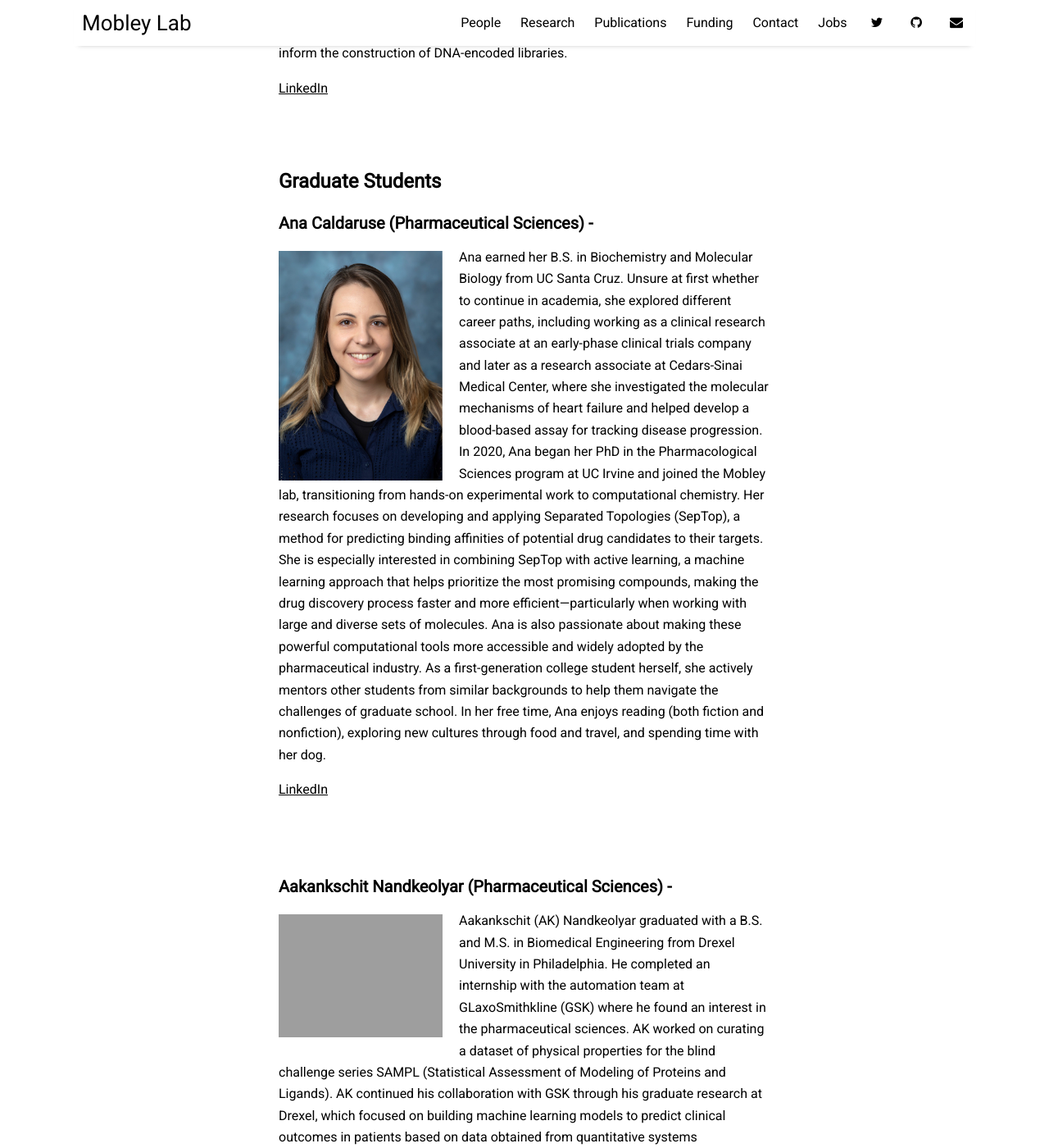
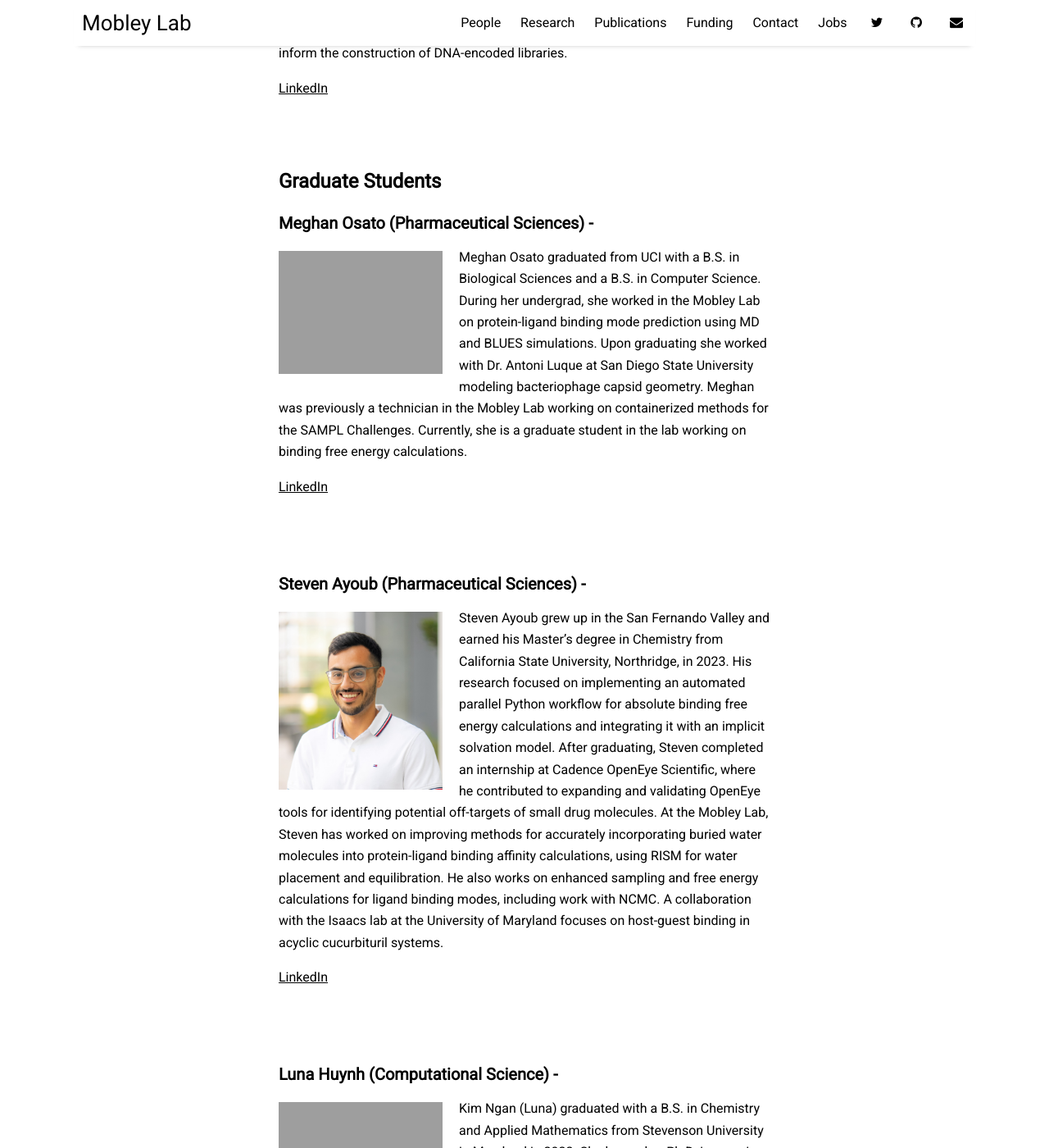
Before and after one commit to MobleyLab/mobleylab.org, a Jekyll site: the page built from pages/people.md, in a window 1280 px wide and 1400 px high, scrolled down 2158 px. Shown: the whole window at 82% size. Built offline with Jekyll 4.4.1, drawn with Linux system fonts in a browser that asks for light colours; nearby versions of some CDN libraries; some of the changed text lies outside the part shown.

Commit message:
People page: Ana Caldaruse and AK Nandkeolyar to Alumni; Likhitha Battu bio
- Move Ana Caldaruse (Graduate Student, 2020-2026 -> Vividion Therapeutics)
  and Aakankschit Nandkeolyar (Graduate Student, 2021-2026 -> OpenEye,
  Cadence Molecular Sciences) out of Graduate Students and into the Alumni
  table. Both filed final Ph.D. degree paperwork 2026-09-08.
- Promote the three Undergraduate Students names from bold text to level-3
  headings, matching the Graduate Students entries.
- Add Likhitha Battu's biography.

```diff
--- a/pages/people.md
+++ b/pages/people.md
@@ -37,29 +37,6 @@ Alžbeta graduated in Chemistry from ETH Zürich in Switzerland, and obtained he
 <br />
 
 ## **Graduate Students**
-
-### **Ana Caldaruse (Pharmaceutical Sciences)** -
-
-<img src="{{site.baseurl}}/assets/img/acaldaru.png" alt="acaldaru" width="200" style="float:left;padding-right: 20px;padding-bottom: 5px">
-
-Ana earned her B.S. in Biochemistry and Molecular Biology from UC Santa Cruz. Unsure at first whether to continue in academia, she explored different career paths, including working as a clinical research associate at an early-phase clinical trials company and later as a research associate at Cedars-Sinai Medical Center, where she investigated the molecular mechanisms of heart failure and helped develop a blood-based assay for tracking disease progression.
-In 2020, Ana began her PhD in the Pharmacological Sciences program at UC Irvine and joined the Mobley lab, transitioning from hands-on experimental work to computational chemistry. Her research focuses on developing and applying Separated Topologies (SepTop), a method for predicting binding affinities of potential drug candidates to their targets. She is especially interested in combining SepTop with active learning, a machine learning approach that helps prioritize the most promising compounds, making the drug discovery process faster and more efficient—particularly when working with large and diverse sets of molecules. Ana is also passionate about making these powerful computational tools more accessible and widely adopted by the pharmaceutical industry. As a first-generation college student herself, she actively mentors other students from similar backgrounds to help them navigate the challenges of graduate school. In her free time, Ana enjoys reading (both fiction and nonfiction), exploring new cultures through food and travel, and spending time with her dog.
-
-[LinkedIn](https://www.linkedin.com/in/ana-maria-caldaruse-a6253183/)
-
-<br />
-<br />
-
-### **Aakankschit Nandkeolyar (Pharmaceutical Sciences)** -
-
-<img src="{{site.baseurl}}/assets/img/anandkeo.jpeg" alt="anandkeo" width="200" style="float:left;padding-right: 20px;padding-bottom: 5px">
-
-Aakankschit (AK) Nandkeolyar graduated with a B.S. and M.S. in Biomedical Engineering from Drexel University in Philadelphia. He completed an internship with the automation team at GLaxoSmithkline (GSK) where he found an interest in the pharmaceutical sciences. AK worked on curating a dataset of physical properties for the blind challenge series SAMPL (Statistical Assessment of Modeling of Proteins and Ligands). AK continued his collaboration with GSK through his graduate research at Drexel, which focused on building machine learning models to predict clinical outcomes in patients based on data obtained from quantitative systems pharmacology models. At the Mobley Lab, he continues to work on the SAMPL project evaluating different modeling methods for accuracy in predicting physical properties.
-
-[LinkedIn](https://www.linkedin.com/in/aakankschit-nandkeolyar-838b0b126/)
-
-<br />
-<br />
 
 ### **Meghan Osato (Pharmaceutical Sciences)** -
 
@@ -103,11 +80,18 @@ Kim Ngan (Luna) graduated with a B.S. in Chemistry and Applied Mathematics from
 ## **Undergraduate Students**
 
 
-**Conner Quint (Chemistry)**
+### **Conner Quint (Chemistry)** -
 
-**Jianna Ongsioco (Chemistry)**
+### **Jianna Ongsioco (Chemistry)** -
 
-**Likhitha Battu (Computer Science and Engineering)**
+### **Likhitha Battu (Computer Science and Engineering)** -
+
+Likhitha Battu is an undergraduate student studying Computer Science with a specialization in Intelligent Systems at the University of California, Irvine. She joined the Mobley Lab to explore how machine learning, molecular simulation, and scientific computing can accelerate drug discovery. As her first computational chemistry research experience, she has focused on building reproducible computational workflows for relative binding free energy calculations and molecular similarity analysis using GPU-accelerated simulations and high-performance computing.
+Her current work includes implementing and benchmarking TMD workflows for protein-ligand systems, developing automated analysis pipelines for molecular similarity using OpenEye 3D shape and color metrics, and evaluating free energy prediction methods across diverse protein targets. She is particularly interested in designing reliable computational tools, scalable scientific software, and reproducible workflows that enable large-scale molecular simulation and analysis.
+Outside the lab, Likhitha enjoys building machine learning systems, participating in hackathons, mentoring students through STEM outreach, and exploring the intersection of artificial intelligence and scientific discovery. She hopes to pursue a career developing reliable AI and computational methods that accelerate scientific research.
+
+<br />
+<br />
 
 ## **Alumni**
 
```
Also changed, not shown: other parts of pages/people.md (+2 -0 lines).
